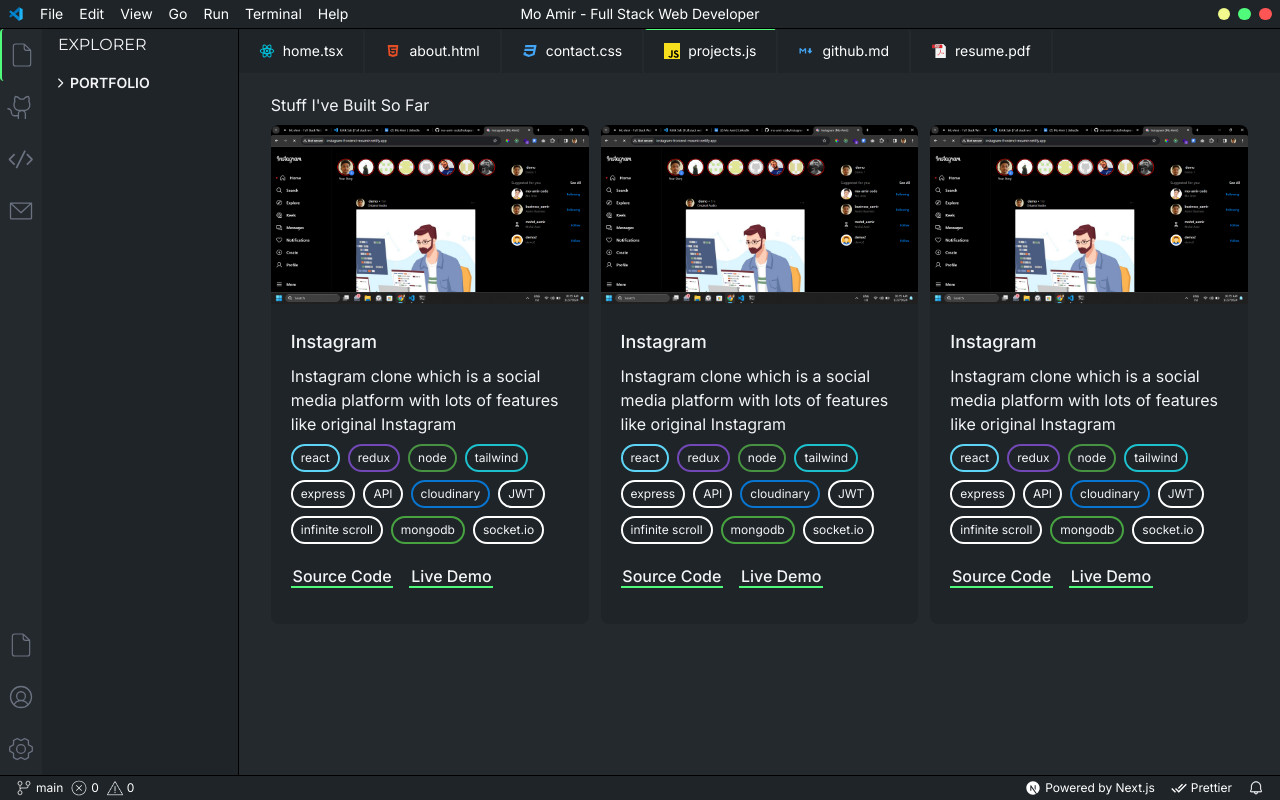
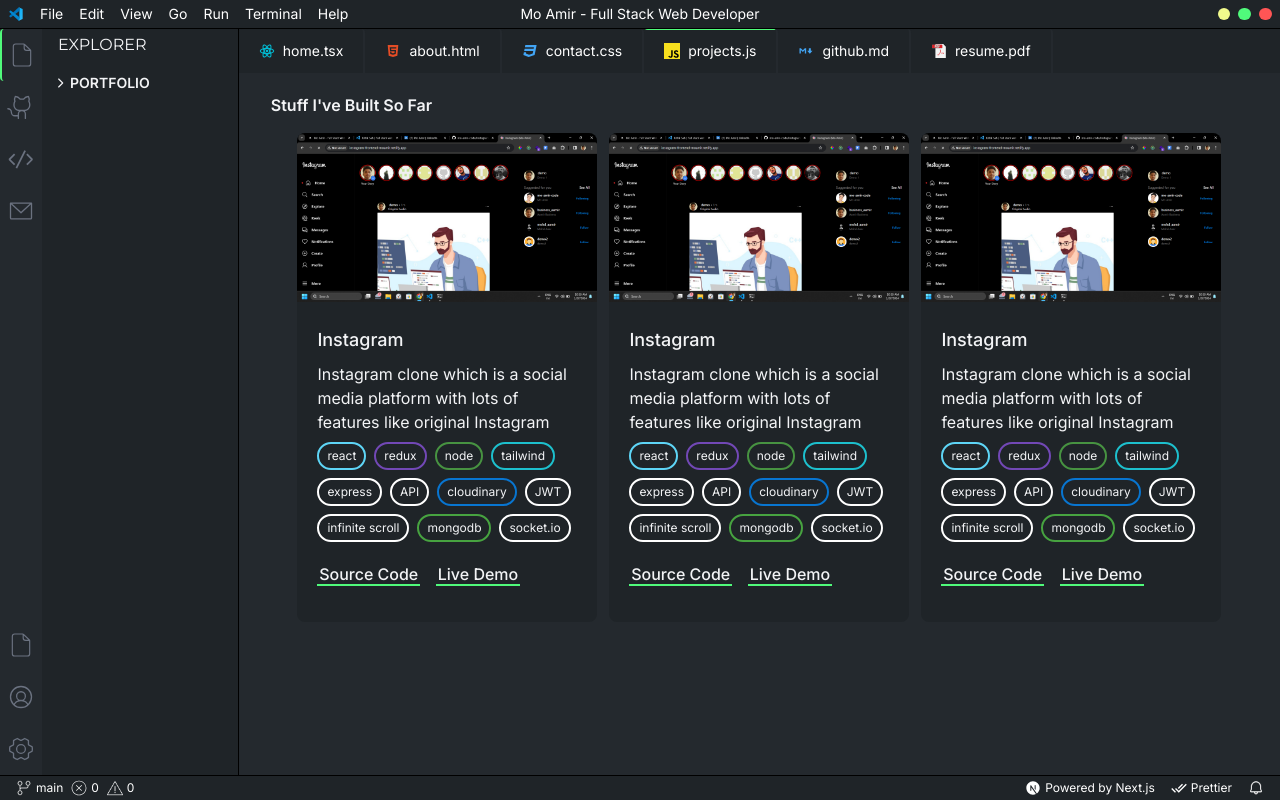
Before and after one commit to mo-amir-code/Portfolio, a Next.js app: page /projects in a window 1280 px wide. Built offline with nearby package versions, Linux system fonts and the light colour scheme.

Commit message:
fixed project card layout issues

```diff
--- a/src/app/projects/page.tsx
+++ b/src/app/projects/page.tsx
@@ -4,8 +4,8 @@
 const Projects = () => {
   return (
     <div className="w-full bg-tertiary-color px-8 py-16 text-gray-100">
-      <div className="space-y-2 font-[JetBrains Mono]">
-        <h2 className="w-full">{"Stuff I've Built So Far"}</h2>
+      <div className="space-y-2 font-[JetBrains Mono] space-y-4">
+        <h2 className="w-full font-semibold">{"Stuff I've Built So Far"}</h2>
         <div className="w-full flex justify-center flex-wrap gap-3">
           {ProjectsData.map((item, idx) => (
             <ProjectCard
--- a/src/components/ProjectCard.tsx
+++ b/src/components/ProjectCard.tsx
@@ -18,8 +18,11 @@
   source,
   url,
 }: ProjectCardType) => {
+
+  console.log("sdsdsd",ig)
+
   return (
-    <div className="flex-1 min-w-[250px] rounded-lg overflow-hidden hover:shadow-lg duration-150 transition-all cursor-pointer bg-secondary-color">
+    <div className="flex-1 min-w-[250px] max-w-[300px] rounded-lg overflow-hidden hover:shadow-lg duration-150 transition-all cursor-pointer bg-secondary-color">
       <div className="w-full">
         <Image src={ig} alt={title} />
       </div>
```
